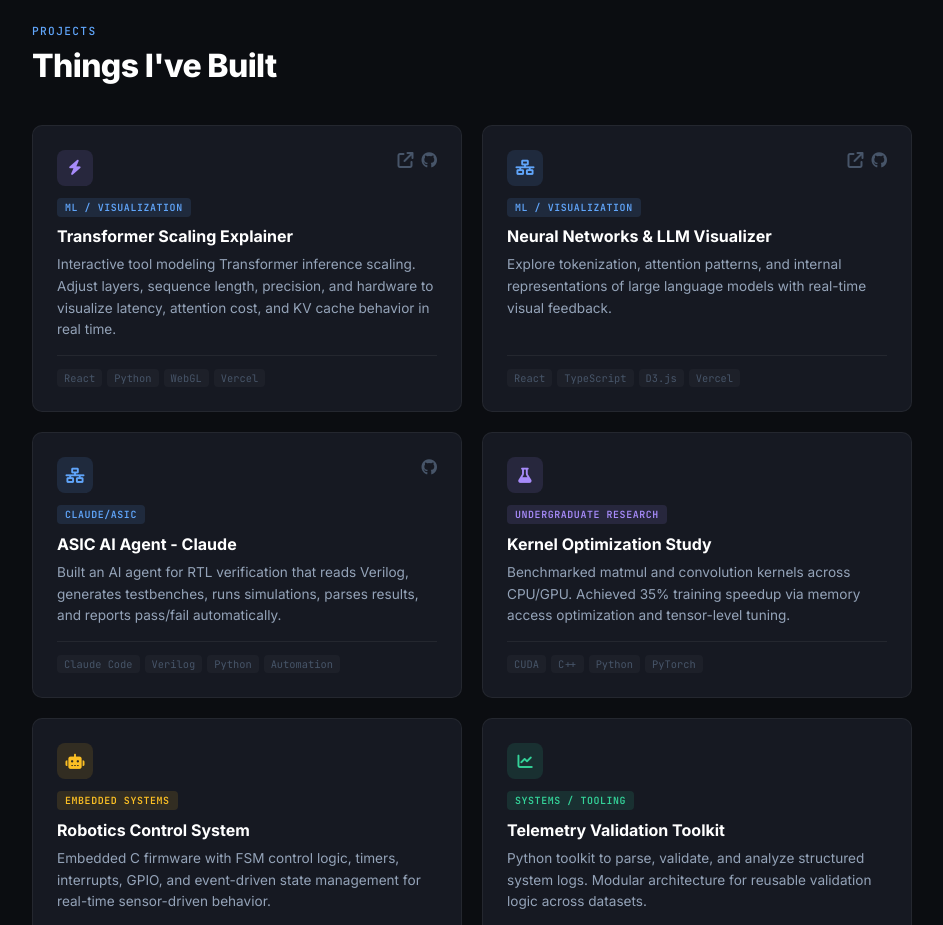
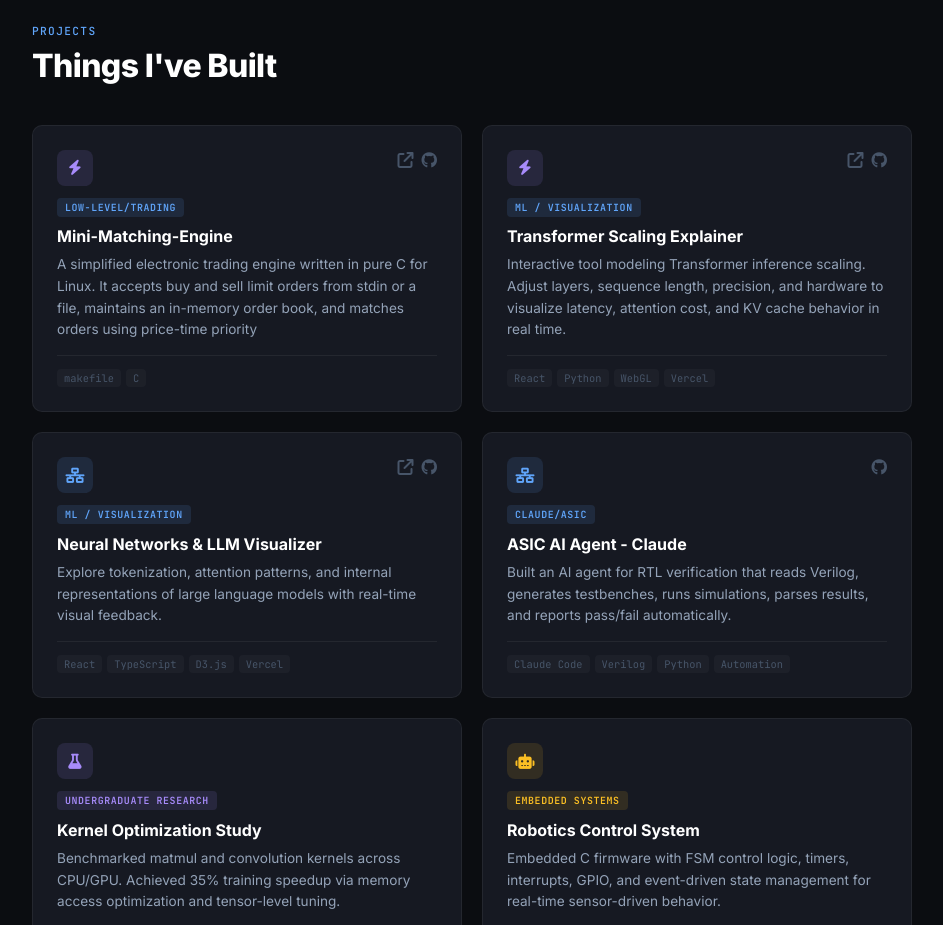
Before and after one commit to OrangeTangy/Resume, a website: page index.html in a window 1280 px wide. Shown: the part 3260-4185 px from the top of the page, without its empty margins (168-1111 px from the left). Drawn offline with Linux system fonts and the light colour scheme.

Commit message:
Update index.html

```diff
--- a/index.html
+++ b/index.html
@@ -879,6 +879,24 @@
               <i class="fa-solid fa-bolt"></i>
             </div>
             <div class="project-ext-links">
+              <a href="https://replit.com/@TanayAnand27/mini-matching-engine" target="_blank" title="Live Demo"><i class="fa-solid fa-arrow-up-right-from-square"></i></a>
+              <a href="https://github.com/OrangeTangy/mini-matching-engine" target="_blank" title="Source"><i class="fa-brands fa-github"></i></a>
+            </div>
+          </div>
+          <span class="project-badge b-ml">Low-Level/Trading</span>
+          <h3>Mini-Matching-Engine</h3>
+          <p>A simplified electronic trading engine written in pure C for Linux. It accepts buy and sell limit orders from stdin or a file, maintains an in-memory order book, and matches orders using price-time priority</p>
+          <div class="project-tech">
+            <span>makefile</span><span>C</span>
+          </div>
+        </div>
+
+        <div class="project-card reveal">
+          <div class="project-top">
+            <div class="project-icon" style="background:var(--purple-dim);color:var(--purple)">
+              <i class="fa-solid fa-bolt"></i>
+            </div>
+            <div class="project-ext-links">
               <a href="https://transformer-optimizer.vercel.app/" target="_blank" title="Live Demo"><i class="fa-solid fa-arrow-up-right-from-square"></i></a>
               <a href="https://github.com/OrangeTangy/transformer_optimizer" target="_blank" title="Source"><i class="fa-brands fa-github"></i></a>
             </div>
```
